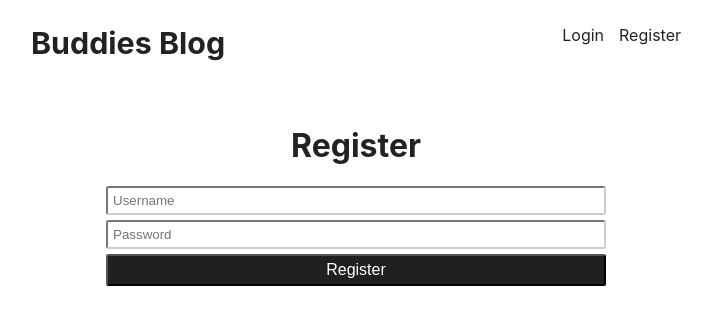
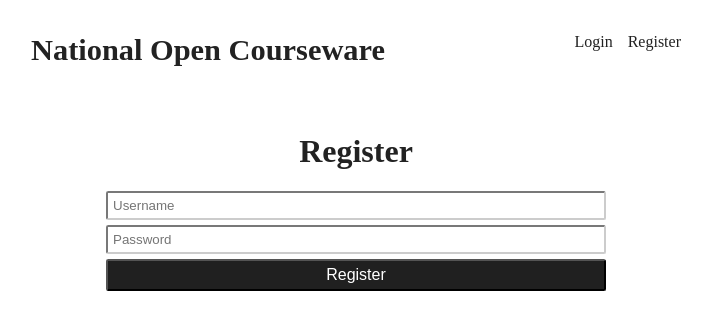
Before and after one commit to tayyibgondal/National_Open_Courseware, a React (Create React App) app in the folder client/: page /register in a window 1280 px wide. Shown: the top 330 px of the page, without its empty margins (284-996 px from the left). Built offline with nearby package versions, Linux system fonts and the light colour scheme; no server answers.

Commit message:
Update routes in frontend

```diff
--- a/client/src/App.js
+++ b/client/src/App.js
@@ -1,14 +1,23 @@
 import "./App.css";
 import Header from "./Header";
-import IndexPage from "./IndexPage";
-import Login from "./Login";
-import Register from "./Register";
+import IndexPage from "./blogs/IndexPage";
+import Login from "./authentication/Login";
+import Register from "./authentication/Register";
 import { Route, Routes } from "react-router-dom";
-import { UserContext } from "./UserContext";
-import { UserContextProvider } from "./UserContext";
-import PostDetails from "./PostDetails";
-import Create from "./Create";
-import EditPost from "./EditPost";
+import { UserContext } from "./authentication/UserContext";
+import { UserContextProvider } from "./authentication/UserContext";
+import PostDetails from "./blogs/PostDetails";
+import Create from "./blogs/Create";
+import EditPost from "./blogs/EditPost";
+import BooksPage from "./books/BooksPage";
+import CreateBook from "./books/CreateBook";
+import EditBook from "./books/EditBook";
+import BookDetailsPage from "./books/BookDetailsPage";
+import CoursesPage from "./courses/CoursesPage";
+import CreateCourse from "./courses/CreateCourse";
+import EditCourse from "./courses/EditCourse";
+import CourseDetails from "./courses/CourseDetailsPage";
+import Chat from "./chatbot/Chat";
 
 function App() {
   return (
@@ -17,8 +26,8 @@ function App() {
         <Header></Header>
         <Routes>
           {/* Routes for authentication and homepage */}
-          <Route path="/" element={<IndexPage />} />
-          <Route path="/login" element={<Login />} />
+          <Route path="/" element={<Login />} />
+          <Route path="/posts" element={<IndexPage />} />
           <Route path="/register" element={<Register />} />
           {/* ======================================== Faras's Part ===================================== */}
           {/* For the following tasks if logged in user is admin, he/she can delete as well as view records */}
@@ -32,8 +41,21 @@ function App() {
           <Route path="/post/:postId" element={<PostDetails />}></Route>
           <Route path="/edit/:postId" element={<EditPost />}></Route>
           {/* Routes for books */}
+          <Route exact path="/library" element={<BooksPage />}></Route>
+          <Route path="/library/:bookId" element={<BookDetailsPage />}></Route>
+          <Route path="/library/create" element={<CreateBook />}></Route>
+          <Route path="/library/edit/:bookId" element={<EditBook />}></Route>
           {/* Routes for courses */}
+          <Route exact path="/courses" element={<CoursesPage />}></Route>
+          <Route path="/courses/:courseId" element={<CourseDetails />}></Route>
+          <Route path="/courses/create" element={<CreateCourse />}></Route>
+          <Route
+            path="/courses/edit/:courseId"
+            element={<EditCourse />}
+          ></Route>
           {/* Routes for chatroom */}
+          {/* Ai tutor */}
+          <Route path="/tutor" element={<Chat />}></Route>
         </Routes>
       </main>
     </UserContextProvider>
--- a/client/src/Header.js
+++ b/client/src/Header.js
@@ -1,6 +1,6 @@
 import { useContext, useEffect, useState } from "react";
 import { Link, useNavigate } from "react-router-dom";
-import { UserContext } from "./UserContext";
+import { UserContext } from "./authentication/UserContext";
 
 export default function Header() {
   const { userInfo, setUserInfo } = useContext(UserContext);
@@ -30,25 +30,26 @@ export default function Header() {
       credentials: "include",
     });
     setUserInfo(null);
-    navigator("/login");
+    navigator("/");
   }
 
   return (
     <header>
-      <Link to="/" className="logo">
-        Buddies Blog
+      <Link to="/posts" className="logo">
+        National Open Courseware
       </Link>
       {!userInfo?.username && (
         <nav>
-          <Link to="/login">Login</Link>
+          <Link to="/">Login</Link>
           <Link to="/register">Register</Link>
         </nav>
       )}
       {userInfo?.username && (
         <nav>
-          <Link to="/blogs">Blogs</Link>
+          <Link to="/tutor">AI Tutor</Link>
+          <Link to="/posts">Blogs</Link>
           <Link to="/courses">Courses</Link>
-          <Link to="/books">Books</Link>
+          <Link to="/library">Books</Link>
           <Link to="/chatroom">Chatroom</Link>
           <a onClick={logout}>Logout</a>
         </nav>
--- /dev/null
+++ b/client/src/authentication/Login.js
@@ -0,0 +1,54 @@
+import { useContext, useState } from "react";
+import { useNavigate } from "react-router-dom";
+import { UserContext } from "./UserContext";
+
+export default function Login() {
+  const [username, setUsername] = useState(null);
+  const [password, setPassword] = useState(null);
+  const navigator = useNavigate();
+  const {setUserInfo} = useContext(UserContext);
+
+  async function handleSubmit(e) {
+    e.preventDefault();
+
+    const apiUrl = "http://localhost:4000/login";
+    const request = {
+      method: "POST",
+      headers: {
+        "Content-Type": "application/json",
+      },
+      body: JSON.stringify({ username, password }),
+      credentials: "include",
+    };
+
+    const response = await fetch(apiUrl, request);
+    if (response.status === 200) {
+      const data = await response.json();
+      setUserInfo(data);
+      navigator("/posts");
+    } else {
+      alert("Invalid Credentials!");
+    }
+  }
+
+  return (
+    <div>
+      <form className="login" onSubmit={handleSubmit}>
+        <h1>Login</h1>
+        <input
+          type="text"
+          placeholder="Username"
+          value={username}
+          onChange={(e) => setUsername(e.target.value)}
+        />
+        <input
+          type="text"
+          placeholder="Password"
+          value={password}
+          onChange={(e) => setPassword(e.target.value)}
+        />
+        <button>Login</button>
+      </form>
+    </div>
+  );
+}
--- /dev/null
+++ b/client/src/authentication/Register.js
@@ -0,0 +1,48 @@
+import { useState } from "react";
+
+export default function Register() {
+  const [username, setUsername] = useState(null);
+  const [password, setPassword] = useState(null);
+
+  async function handleSubmit(e) {
+    e.preventDefault();
+
+    const apiUrl = "http://localhost:4000/register";
+    const request = {
+      method: "POST",
+      headers: {
+        "Content-Type": "application/json",
+      },
+      body: JSON.stringify({ username, password }),
+    };
+
+    const response = await fetch(apiUrl, request);
+    if (response.status === 200) {
+      alert('Registration successful');
+    }
+    else {
+      alert("Registration unsuccessful");
+    }
+  }
+
+  return (
+    <div>
+      <form className="register" onSubmit={handleSubmit}>
+        <h1>Register</h1>
+        <input
+          type="text"
+          placeholder="Username"
+          value={username}
+          onChange={(e) => setUsername(e.target.value)}
+        />
+        <input
+          type="text"
+          placeholder="Password"
+          value={password}
+          onChange={(e) => setPassword(e.target.value)}
+        />
+        <button>Register</button>
+      </form>
+    </div>
+  );
+}
--- /dev/null
+++ b/client/src/authentication/UserContext.js
@@ -0,0 +1,12 @@
+import { createContext, useState } from "react";
+
+export const UserContext = createContext({});
+
+export function UserContextProvider({ children }) {
+    const [userInfo, setUserInfo] = useState(null);
+  return (
+    <UserContext.Provider value={{userInfo, setUserInfo}}>
+      {children}
+    </UserContext.Provider>
+  );
+}
--- a/client/src/index.js
+++ b/client/src/index.js
@@ -1,6 +1,5 @@
 import React from "react";
 import ReactDOM from "react-dom/client";
-import "./index.css";
 import App from "./App";
 import { BrowserRouter } from "react-router-dom";
 
```
